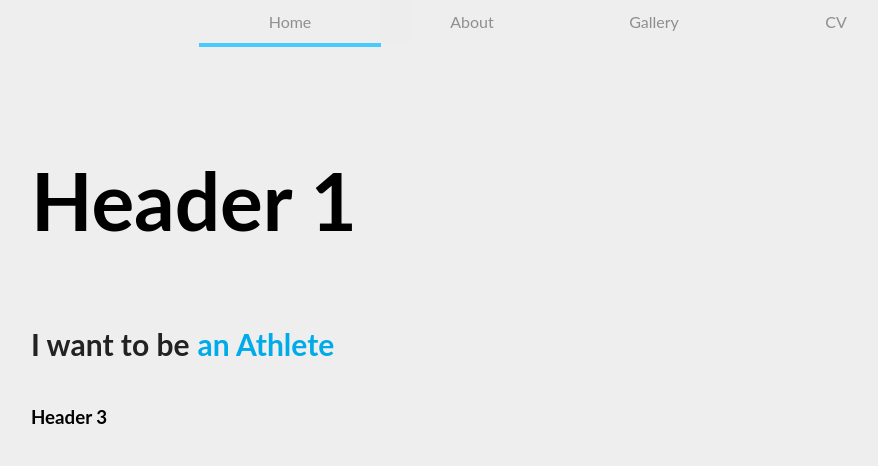
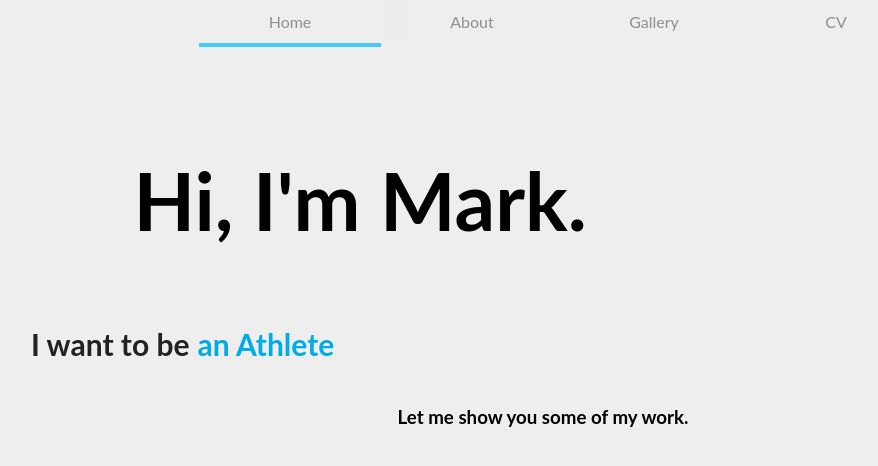
Before and after one commit to SPARKY892/portfolio-website, a React (Create React App) app: page / in a window 1280 px wide. Shown: the top 466 px of the page, without its empty margins (97-975 px from the left). Built offline with nearby package versions, Linux system fonts and the light colour scheme.

Commit message:
Updated text and positioning

```diff
--- a/src/components/Home.js
+++ b/src/components/Home.js
@@ -5,11 +5,10 @@ import TextRoll from './TextRoll';
 const Home = () => {
   return (
     <div className="homePage">
-      <h1 className="homeIntro">Header 1</h1>
+      <h1 className="homeIntro">Hi, I'm Mark.</h1>
       <TextRoll />
-      <div className="ui container center aligned">
-        <h3>Header 3</h3>
-        <i className="big orange icon arrow right" />
+      <div className="homeEnding">
+        <h3>Let me show you some of my work.</h3>
       </div>
     </div>
   );
--- a/src/components/Home.scss
+++ b/src/components/Home.scss
@@ -7,6 +7,11 @@
 
 .homeIntro {
   padding-top: 5%;
+  padding-left: 10%;
   font-size: 5em;
   align-items: center;
 }
+
+.homeEnding {
+  align-self: center;
+}
```
